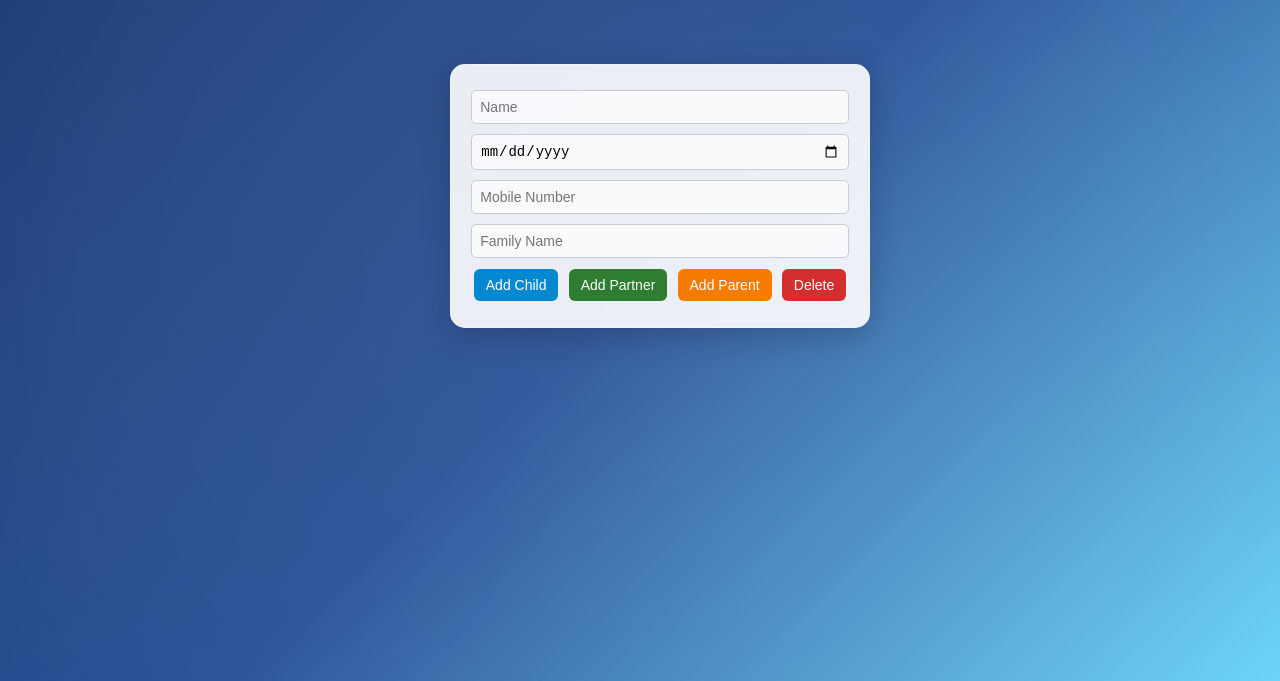
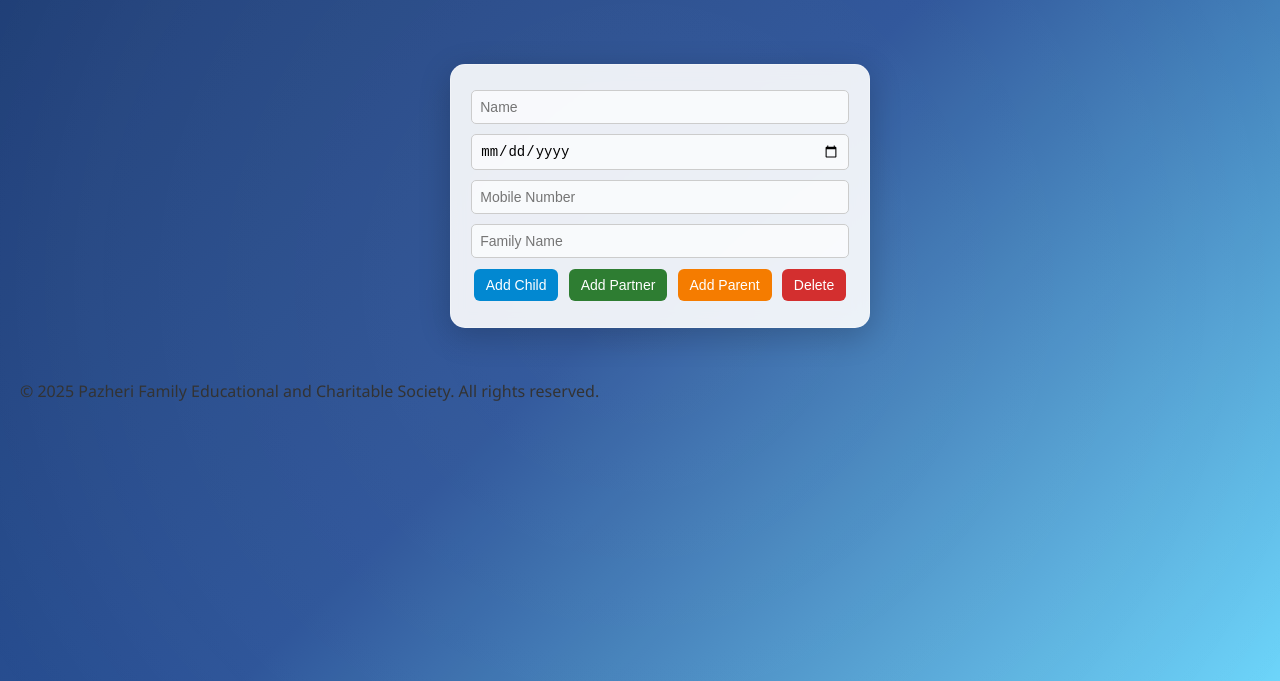
Before and after one commit to binyaminpazhery/pazheri-family, a plain HTML site: page index.html in a window 1280 px wide. Shown: the part 119-800 px from the top of the page. Drawn offline with Linux system fonts and the light colour scheme.

Commit message:
Update index.html

```diff
--- a/index.html
+++ b/index.html
@@ -308,6 +308,8 @@ function deleteNode(button) {
   }
 }
 </script>
-
+<footer>
+    <p>&copy; 2025 Pazheri Family Educational and Charitable Society. All rights reserved.</p>
+  </footer>
 </body>
 </html>
```
